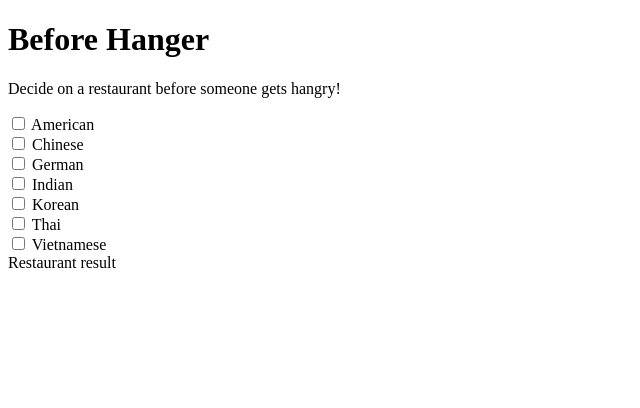
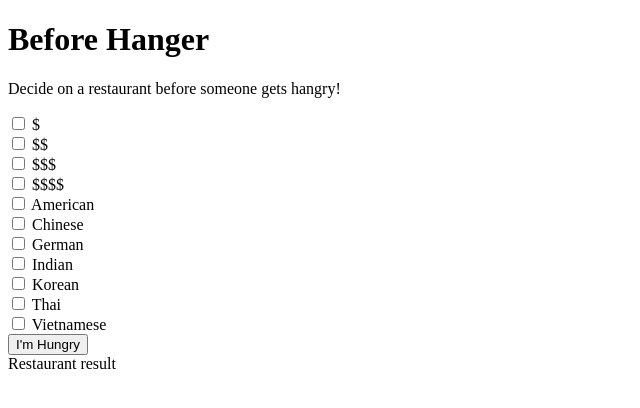
Before and after one commit to kellymhli/before-hanger, a React (Create React App) app: page / in a window 1280 px wide. Shown: the top 408 px of the page, without its empty margins (0-640 px from the left). Built offline with nearby package versions, Linux system fonts and the light colour scheme.

Commit message:
Add submit button and price checkboxes

```diff
--- a/src/components/Form.js
+++ b/src/components/Form.js
@@ -3,6 +3,13 @@ import React from 'react';
 const Form = () => {
     return (
         <div className="form-container">
+            <div className="price-container">
+                <input type="checkbox" name="price" value="1" /> $
+                <br /><input type="checkbox" name="price" value="2" /> $$
+                <br /><input type="checkbox" name="price" value="3" /> $$$
+                <br /><input type="checkbox" name="price" value="4" /> $$$$
+            </div>
+            <div className="cuisine-container">
                 <input type="checkbox" name="cuisine" value="am" /> American
                 <br /><input type="checkbox" name="cuisine" value="ch" /> Chinese
                 <br /><input type="checkbox" name="cuisine" value="gm" /> German
@@ -11,6 +18,8 @@ const Form = () => {
                 <br /><input type="checkbox" name="cuisine" value="th" /> Thai
                 <br /><input type="checkbox" name="cuisine" value="vn" /> Vietnamese
             </div>
+            <button>I'm Hungry</button>
+        </div>
     );
 };
 
```
Lines whose indentation alone changed are shown as unchanged.
